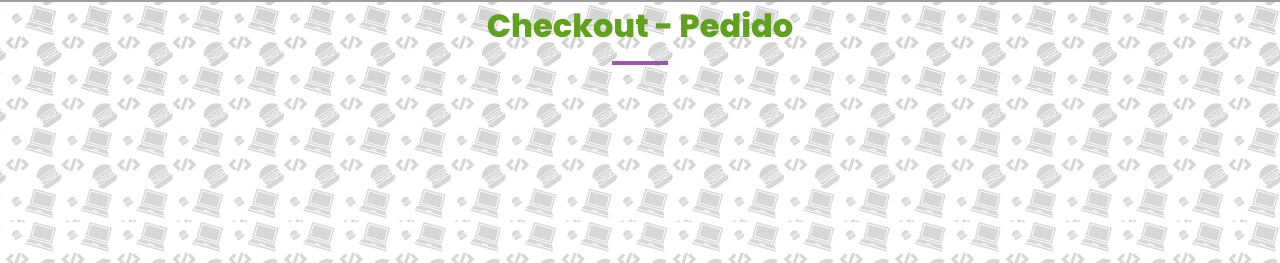
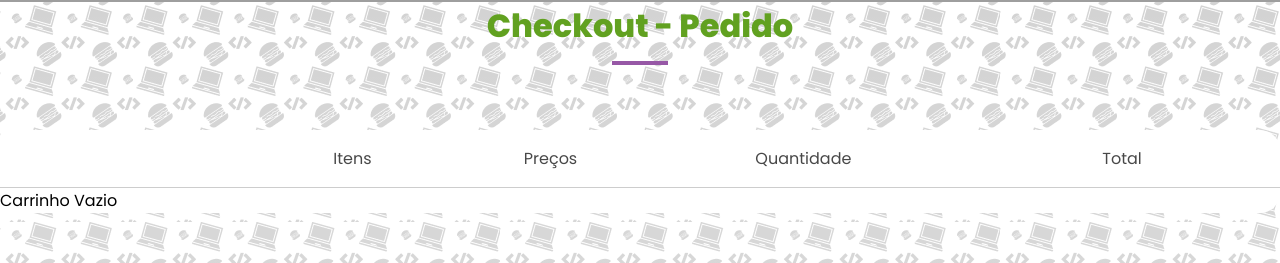
Before and after one commit to jefersongsg/devBurber-interface, a React (Vite) app: page /carrinho in a window 1280 px wide. Shown: the part 178-441 px from the top of the page. Built offline with nearby package versions, Linux system fonts and the light colour scheme; grey boxes are pictures that could not be loaded; a web font is replaced by a local one.

Commit message:
criando carrinho de compras e pedidos

```diff
--- /dev/null
+++ b/src/components/CartItens/index.jsx
@@ -0,0 +1,38 @@
+
+import { useCart } from '../../hooks/CartContext';
+import { Table } from '../Table';
+
+export function CartItens() {
+    const { cartProducts, decreaseProduct, increaseProduct } = useCart();
+    return (
+        <Table.Root>
+            <Table.Header>
+                <Table.Tr>
+                    <Table.Th></Table.Th>
+                    <Table.Th>Itens</Table.Th>
+                    <Table.Th>Preços</Table.Th>
+                    <Table.Th>Quantidade</Table.Th>
+                    <Table.Th>Total</Table.Th>
+                </Table.Tr>
+            </Table.Header>
+            <Table.Body>{cartProducts?.length ? (
+                cartProducts.map(product => (
+                    <Table.Tr key={product.id}>
+                        <Table.Td>
+                            <ProductImage src={product.url} />
+                        </Table.Td>
+                        <Table.Td>{product.name}</Table.Td>
+                        <Table.Td>{product.currencyValue}</Table.Td>
+                        <Table.Td>{product.quantity}</Table.Td>
+                        <Table.Td>
+                            {formatPrice (product.quantity * product.price)}
+                        </Table.Td>
+                    </Table.Tr>
+                ))
+            ) : (
+                <div>Carrinho Vazio</div>
+            )}
+            </Table.Body>
+        </Table.Root>
+    )
+}
--- /dev/null
+++ b/src/components/Table/index.jsx
@@ -0,0 +1,6 @@
+
+import { Body, Header, Root, Td, Th, Tr } from "./styles";
+
+export const Table = {
+    Body, Header, Root, Td, Th, Tr
+};
--- /dev/null
+++ b/src/components/Table/styles.js
@@ -0,0 +1,29 @@
+
+import styled from 'styled-components';
+
+export const Root = styled.table`
+    width: 100%;
+    border-collapse: collapse;
+    background-color: #fff;
+    border-radius: 20px;
+`;
+
+export const Header = styled.thead``;
+
+export const Tr = styled.tr``;
+
+export const Th = styled.th`
+    padding: 16px;
+    text-align: left;
+    color: #484848;
+    border-bottom: 1px solid #cdcdcd;
+`;
+
+export const Td = styled.td`
+    padding: 16px;
+    color: #484848;
+    font-weight: 500;
+    line-height: 115px;
+`;
+
+export const Body = styled.body``;
--- a/src/components/index.js
+++ b/src/components/index.js
@@ -12,3 +12,7 @@ export * from './Footer'
 export * from './Header'
 
 export * from './OffersCarousel'
+
+export * from './Table'
+
+export * from './CartItens'
--- a/src/containers/Cart/index.jsx
+++ b/src/containers/Cart/index.jsx
@@ -1,6 +1,8 @@
 
 import Logo from '../../assets/logo.svg'
 import { Banner, Container, Content, Title } from './styles';
+import { CartItens } from '../../components';
+
 
 export function Cart() {
     return(
@@ -10,7 +12,7 @@ export function Cart() {
             </Banner>
             <Title>Checkout - Pedido</Title>
             <Content>
-                {/**<CartItms/> */}
+                <CartItens/>
                 {/**<CartItms/> */}
             </Content>
         </Container>
```
Also changed, not shown: src/components/CartItens/styles.js (added).
